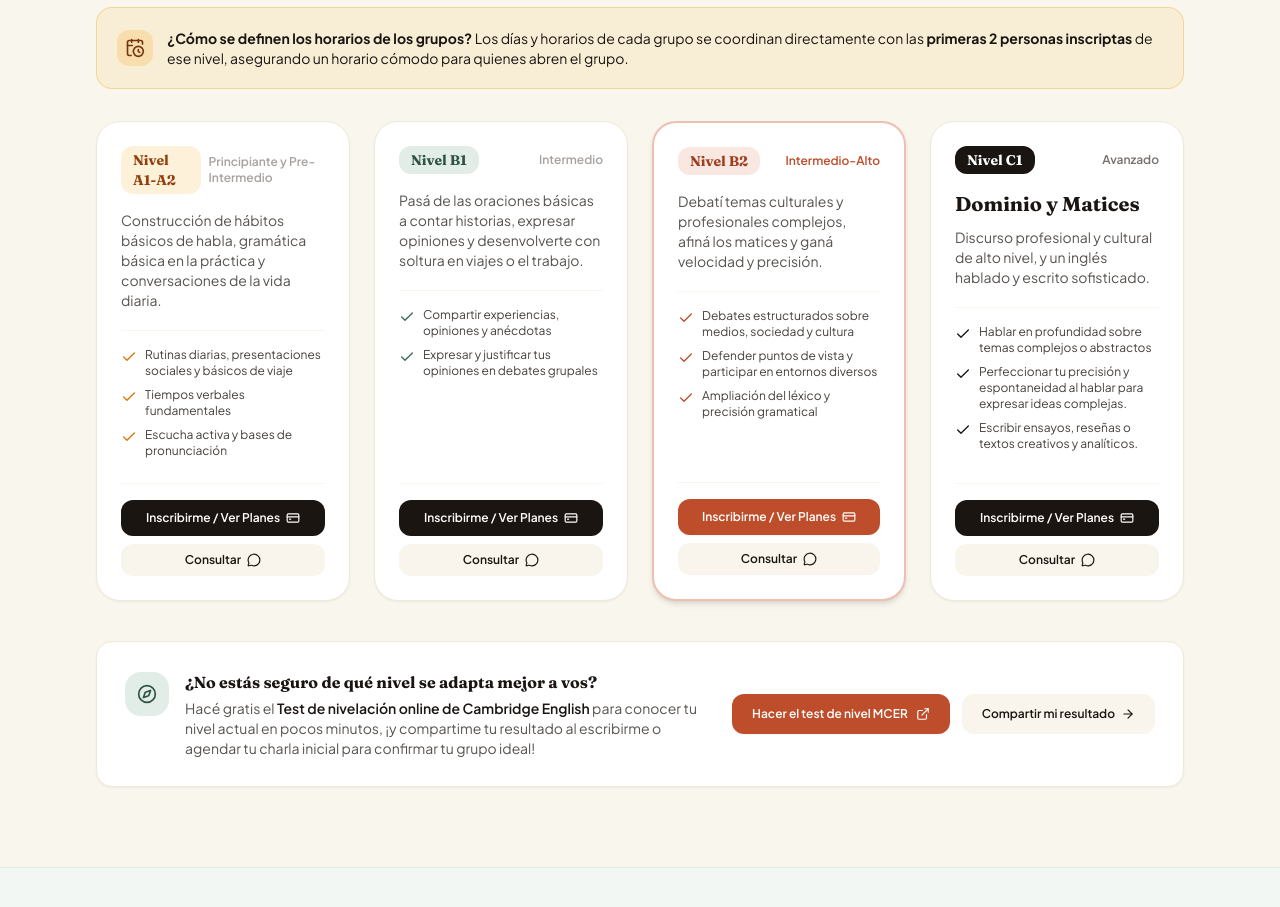
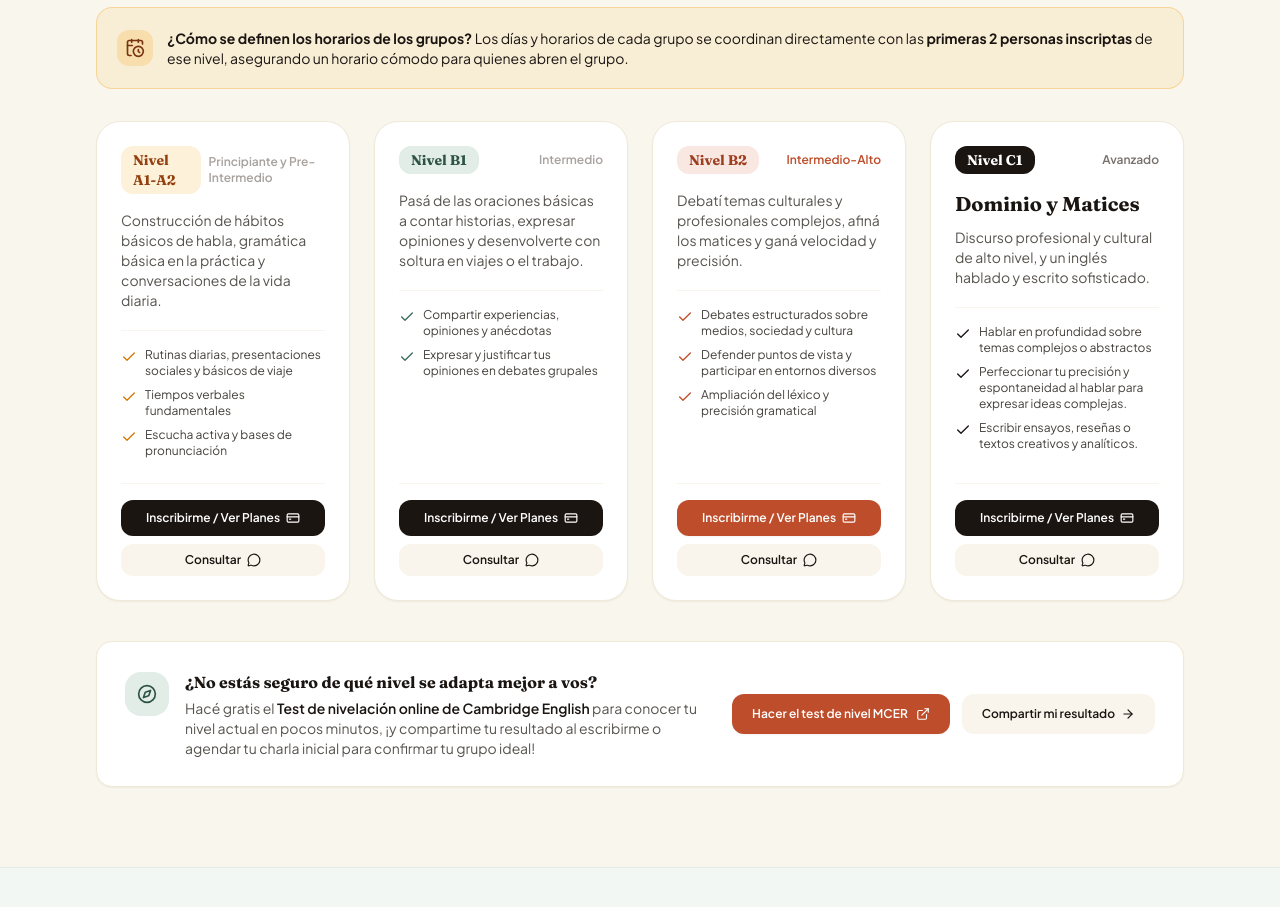
Before and after one commit to englishwithceci-r/englishwithceci-r, a plain HTML site: page index.html in a window 1280 px wide. Shown: the part 2740-3647 px from the top of the page. Drawn offline with nearby package versions, Linux system fonts and the light colour scheme.

Commit message:
Update index.html
changed a glow on the box of the B2 level

```diff
--- a/index.html
+++ b/index.html
@@ -526,7 +526,7 @@
                 </div>
 
                 <!-- Level Tier 3: B2 -->
-                <div class="bg-white rounded-3xl border-2 border-terracotta-500/40 p-6 flex flex-col justify-between shadow-md card-hover relative">
+                <div class="bg-white rounded-3xl border border-cream-200 p-6 flex flex-col justify-between shadow-sm card-hover">
                     <div>
                         <div class="flex items-center justify-between gap-2 mb-4">
                             <span class="px-3 py-1 rounded-xl bg-terracotta-500/15 text-terracotta-700 font-serif font-bold text-sm">Nivel B2</span>
```
